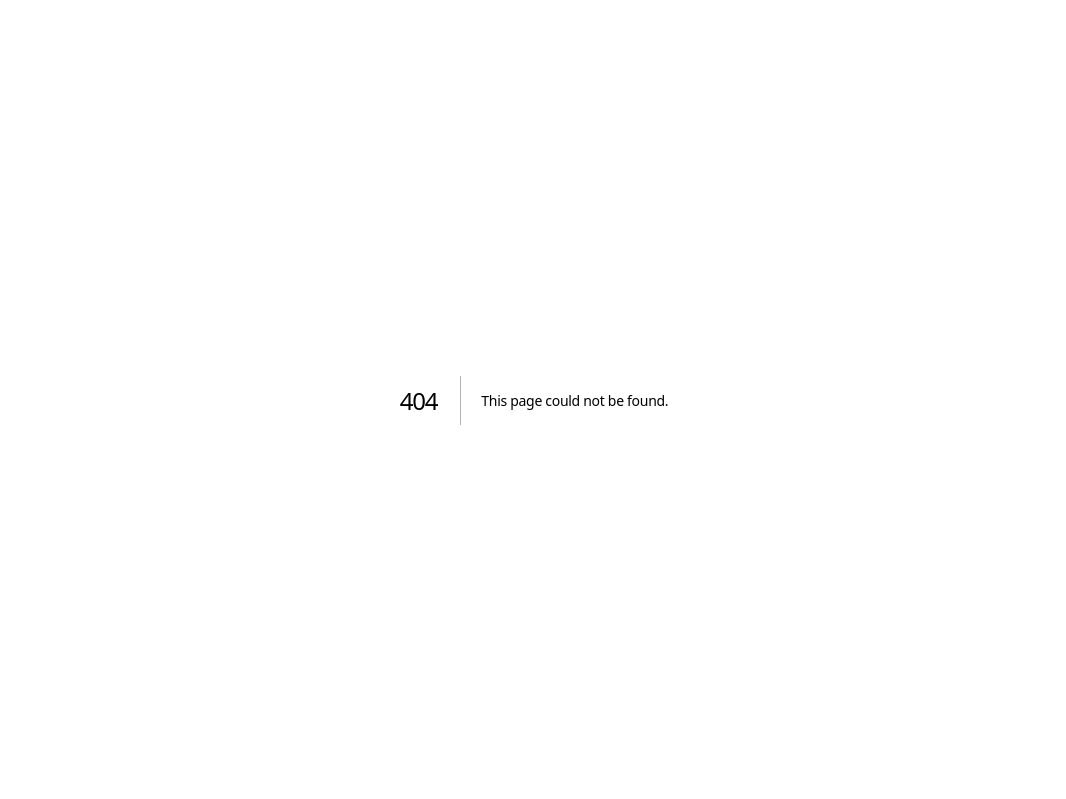
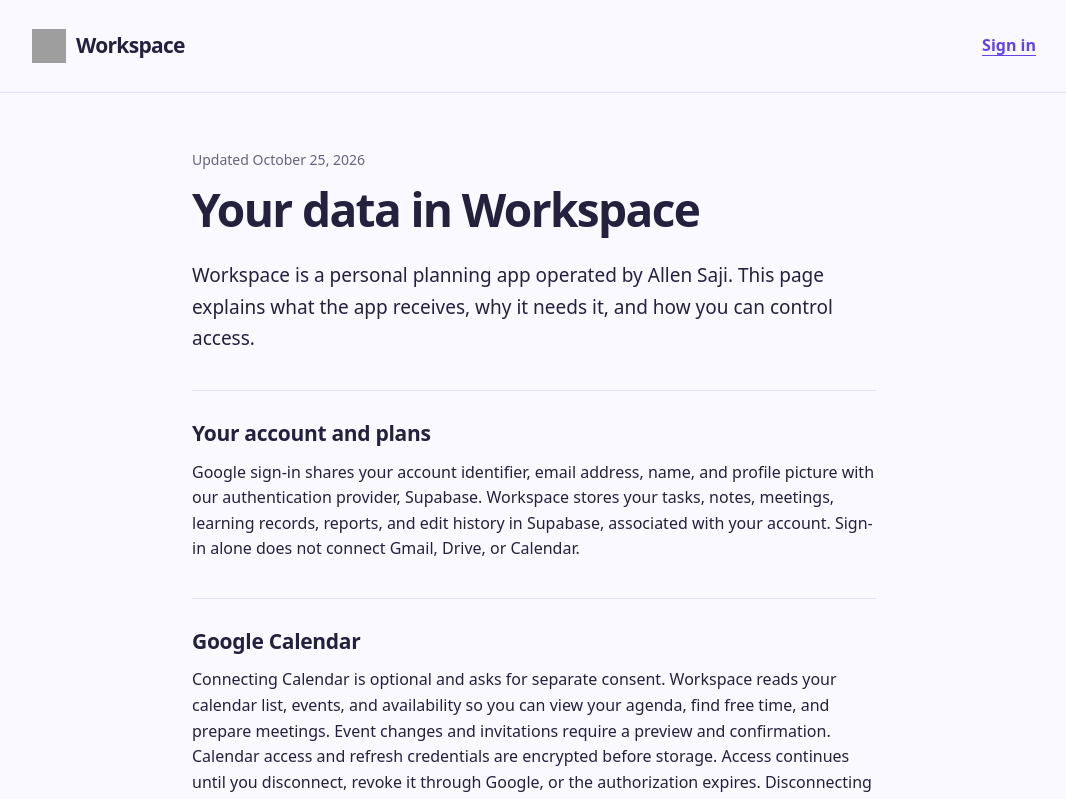
Before and after one commit to Allen-Saji/workspace, a Next.js app: page /privacy in a window 1280 px wide. Before the commit this address had no page. Shown: the top 799 px of the page, without its empty margins (106-1172 px from the left). Built offline with nearby package versions, Linux system fonts and the light colour scheme; grey boxes are pictures that could not be loaded.

Commit message:
feat: add public privacy page and navigation links

```diff
--- a/app/login/google-login.tsx
+++ b/app/login/google-login.tsx
@@ -45,6 +45,7 @@
             when you sign in.
           </p>
         </details>
+        <Link href="/privacy">Privacy and your data</Link>
       </div>
     </main>
   );
--- /dev/null
+++ b/app/privacy/page.tsx
@@ -0,0 +1,28 @@
+import type { Metadata } from 'next';
+import Link from 'next/link';
+import Brand from '../../src/ui/Brand';
+import styles from './privacy.module.css';
+
+export const metadata: Metadata = {
+  title: 'Privacy',
+  description: 'How Workspace uses account, calendar, and assistant data.',
+  alternates: { canonical: '/privacy' },
+};
+
+export default function Privacy() {
+  return <div className={styles.page}>
+    <header className={styles.header}><Brand /><Link href="/login">Sign in</Link></header>
+    <main className={styles.content}>
+      <p className={styles.date}>Updated October 25, 2026</p>
+      <h1>Your data in Workspace</h1>
+      <p className={styles.intro}>Workspace is a personal planning app operated by Allen Saji. This page explains what the app receives, why it needs it, and how you can control access.</p>
+      <section><h2>Your account and plans</h2><p>Google sign-in shares your account identifier, email address, name, and profile picture with our authentication provider, Supabase. Workspace stores your tasks, notes, meetings, learning records, reports, and edit history in Supabase, associated with your account. Sign-in alone does not connect Gmail, Drive, or Calendar.</p></section>
+      <section><h2>Google Calendar</h2><p>Connecting Calendar is optional and asks for separate consent. Workspace reads your calendar list, events, and availability so you can view your agenda, find free time, and prepare meetings. Event changes and invitations require a preview and confirmation.</p><p>Calendar access and refresh credentials are encrypted before storage. Access continues until you disconnect, revoke it through Google, or the authorization expires. Disconnecting revokes the grant and clears the stored connection; it does not delete events already saved in Google Calendar.</p></section>
+      <section><h2>The assistant and voice input</h2><p>When enabled for your account, the assistant sends your request, recent conversation, and relevant task, note, or meeting details to OpenAI. Explicit requests to edit Calendar events can include a limited set of upcoming event details. Agenda and availability lookups are handled by the server.</p><p>Voice input starts only when you choose the microphone. A recording of up to one minute is sent to OpenAI for transcription when you stop. Workspace processes recordings in memory and does not save audio. You can edit the transcript before sending a request. Optional spoken replies use your browser&apos;s speech synthesis.</p><p>Workspace retains encrypted assistant results, including transcripts, and request identifiers to recover retries and enforce its spending limit. OpenAI processes requests under its <a href="https://developers.openai.com/api/docs/guides/your-data">API data controls</a>.</p></section>
+      <section><h2>Service providers and browser storage</h2><p>Vercel hosts the application, Supabase provides authentication and database storage, Google provides sign-in and Calendar, and OpenAI processes enabled assistant and transcription requests. These services receive data needed to provide those features and may retain operational or security logs under their policies.</p><p>Workspace uses sign-in cookies and browser storage for interface preferences and recovery of pending assistant requests. Browser storage is scoped to the workspace where appropriate. The app does not implement advertising trackers or sell your personal data.</p></section>
+      <section><h2>Google user data</h2><p>Workspace uses Google data to provide the features you request. Workspace&apos;s use and transfer of information received from Google APIs adheres to the <a href="https://developers.google.com/terms/api-services-user-data-policy">Google API Services User Data Policy</a>, including the Limited Use requirements. Google user data is not used by Workspace to train general-purpose AI models.</p></section>
+      <section><h2>Retention and your choices</h2><p>Saved records, edit history, and encrypted assistant replay results remain in the service until removed through an appropriate deletion process. There is currently no automatic retention expiry or self-service account deletion. Disconnecting Calendar or signing out does not delete saved Workspace data.</p><p>You can revoke access in your <a href="https://myaccount.google.com/connections">Google Account connections</a>. For access, correction, or deletion requests, contact <a href="mailto:allensaji04@gmail.com">allensaji04@gmail.com</a>. Data held independently by Google or other providers is subject to their own retention and deletion processes.</p></section>
+      <Link className={styles.back} href="/">Back to Workspace</Link>
+    </main>
+  </div>;
+}
--- /dev/null
+++ b/app/privacy/privacy.module.css
@@ -0,0 +1,13 @@
+.page { min-height: 100vh; background: var(--paper); }
+.header { max-width: 1100px; margin: 0 auto; padding: 24px clamp(20px, 5vw, 48px); display: flex; justify-content: space-between; align-items: center; gap: 24px; border-bottom: 1px solid var(--line); }
+.header > a:last-child, .back { display: inline-flex; align-items: center; min-height: 44px; color: var(--accent); font-weight: 600; }
+.content { width: min(100%, 780px); margin: 0 auto; padding: 56px clamp(20px, 5vw, 48px) 80px; }
+.date { color: var(--muted); font-size: 14px; margin: 0 0 12px; }
+.content h1 { font-size: clamp(32px, 5vw, 46px); line-height: 1.15; letter-spacing: -.035em; margin: 0 0 24px; }
+.intro { font-size: 19px; line-height: 1.65; }
+.content section { margin-top: 36px; padding-top: 28px; border-top: 1px solid var(--line); }
+.content h2 { font-size: 21px; line-height: 1.35; margin: 0 0 12px; }
+.content p { overflow-wrap: anywhere; }
+.content a { color: var(--accent); text-underline-offset: 3px; }
+.back { margin-top: 28px; }
+@media(max-width: 600px) { .header { padding-top: 16px; padding-bottom: 16px; } .content { padding-top: 36px; } .intro { font-size: 17px; } }
--- a/src/ui/Landing.tsx
+++ b/src/ui/Landing.tsx
@@ -245,6 +245,7 @@
         <nav aria-label="Footer navigation">
           <a href="#features">Features</a>
           <a href="#how-it-works">How it works</a>
+          <Link href="/privacy">Privacy</Link>
           <Link href="/login">Sign in</Link>
         </nav>
       </footer>
```
